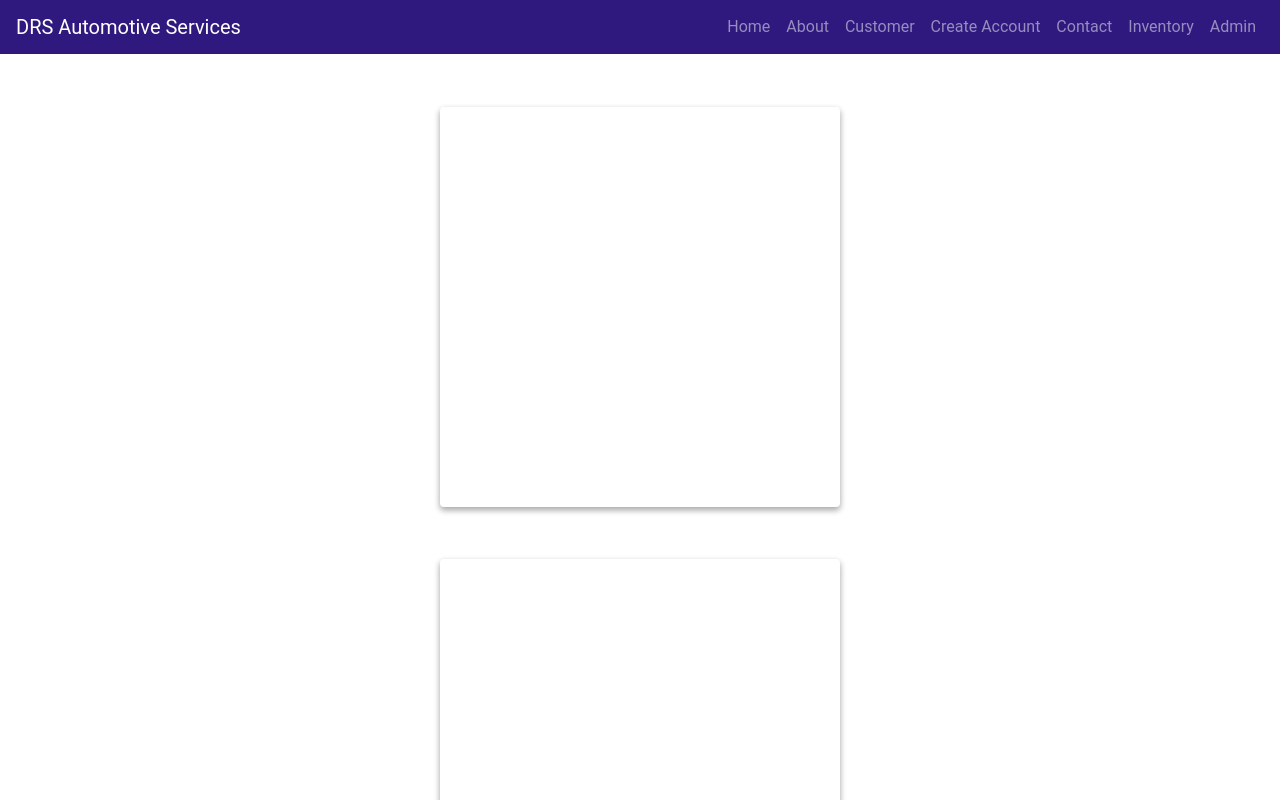
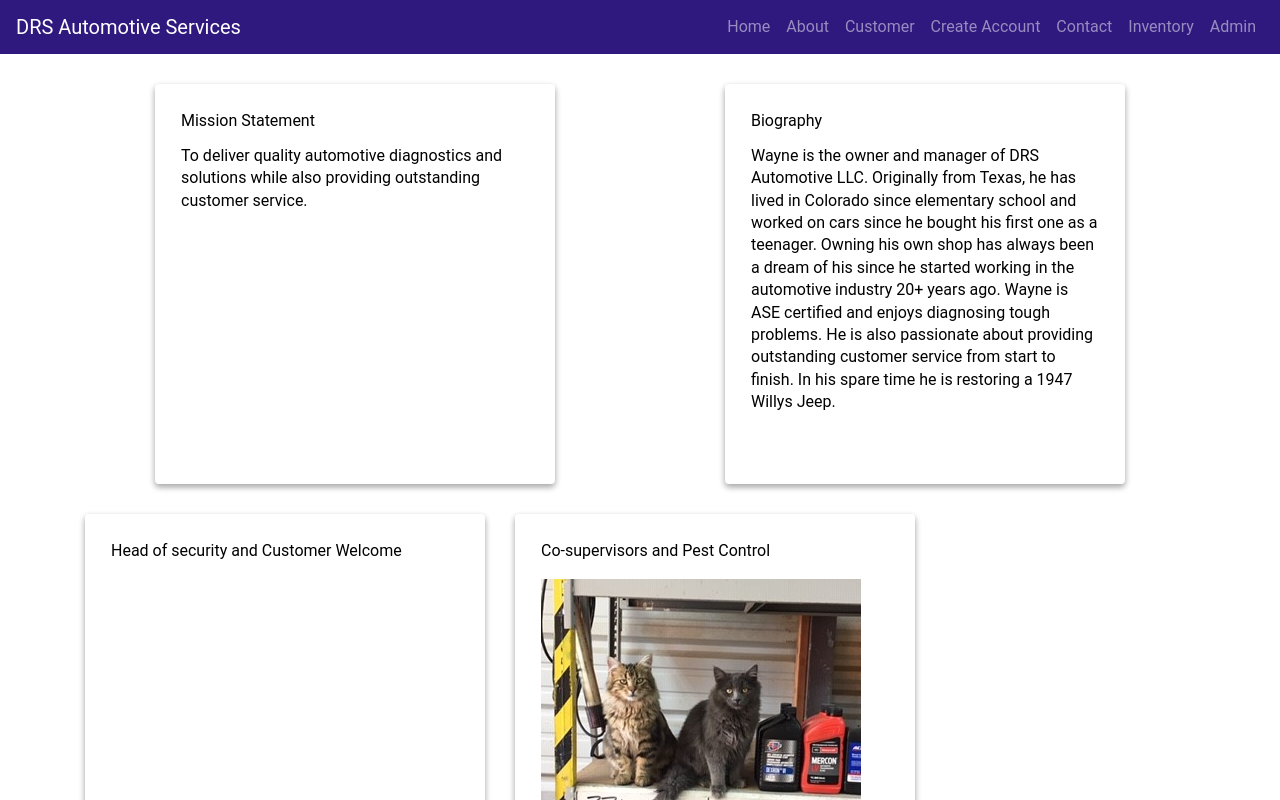
Before and after one commit to Mike-Smith13067/drs-project-3, a React (Create React App) app in the folder client/: page /About in a window 1280 px wide. Shown: the top 800 px of the page. Built offline with nearby package versions, Linux system fonts and the light colour scheme.

Commit message:
working about page

```diff
--- a/client/src/App.js
+++ b/client/src/App.js
@@ -32,7 +32,7 @@ class HomePage extends Component {
               <Route exact path="/Customer">
                 <Customer />
               </Route>
-              <Route exact path="/Authentication/CustomerCreate">
+              <Route exact path="/Authentication">
                 <CustomerCreate />
               </Route>
               <Route exact path="/Inventory">
--- a/client/src/components/Card/Card.js
+++ b/client/src/components/Card/Card.js
@@ -3,11 +3,13 @@ import React from "react";
 import "./style.css";
 
 function Card(props) {
+  console.log(props.text);
   return (
     <div className="card">
       <div className="card-body">
-        <p className="card-text">
-        </p>
+        <p className="card-title">{props.text.title}</p>
+        <p className="card-text">{props.text.text}</p>
+        <p className="card-image">{props.text.image}</p>
       </div>
     </div>
   );
--- a/client/src/components/Card/style.css
+++ b/client/src/components/Card/style.css
@@ -17,3 +17,15 @@
     left: 25%;
     top: 25%;
   }
+
+  .card-text{
+    color:black;
+  }
+
+  .card-title{
+    color:black;
+  }
+
+  .card-image{
+    color:black;
+  }
--- a/client/src/components/pages/About/About.js
+++ b/client/src/components/pages/About/About.js
@@ -1,32 +1,51 @@
 import React, { Component } from "react";
 import Card from "../../Card/Card";
+import Row from "../../Row";
 
-const missionStatement = "To deliver quality automotive diagnostics and solutions while also providing outstanding customer service."
-const bio = "Wayne is the owner and manager of DRS Automotive LLC. Originally from Texas, he has lived in Colorado since elementary school and worked on cars since he bought his first one as a teenager. Owning his own shop has always been a dream of his since he started working in the automotive industry 20+ years ago. Wayne is ASE certified and enjoys diagnosing tough problems. He is also passionate about providing outstanding customer service from start to finish. In his spare time he is restoring a 1947 Willys Jeep."
-const casey = "Head of security"
-const church = "Co-supervisor and Pest Control"
-const snook = "Co-supervisor and Pest Control"
+const Image = require("./images/churchandsnook.jpg")
+const missionStatement = {
+  title: "Mission Statement",
+  image: '',
+  text: "To deliver quality automotive diagnostics and solutions while also providing outstanding customer service."};
+const bio = {
+  title: "Biography",
+  text: "Wayne is the owner and manager of DRS Automotive LLC. Originally from Texas, he has lived in Colorado since elementary school and worked on cars since he bought his first one as a teenager. Owning his own shop has always been a dream of his since he started working in the automotive industry 20+ years ago. Wayne is ASE certified and enjoys diagnosing tough problems. He is also passionate about providing outstanding customer service from start to finish. In his spare time he is restoring a 1947 Willys Jeep."
+};
+const casey = {
+  title: "Head of security and Customer Welcome",
+  image: "",
+  text: ""
+};
+const churchAndSnook = {
+  title: "Co-supervisors and Pest Control",
+  image: <img src={Image}></img>,
+
+  text: ""
+};
 
 class About extends Component {
   componentDidMount() { }
   render() {
     return (
       <div className="container">
-          <div className="col-sm">A
-            <Card text={missionStatement} />
-          </div>
-          <div className="col-sm">B
-            <Card text={bio} />
+        <Row>
+          <div className="col-sm">
+            <Card text={missionStatement}/>
           </div>
           <div className="col-sm">
-            <Card card-text={casey} />
+            <Card text={bio}/>
+          </div>
+          </Row>
+          <Row>
+          <div className="col-sm">
+            <Card text={casey}/>
           </div>
           <div className="col-sm">
-            <Card text={church} />
+            <Card text={churchAndSnook} />
           </div>
           <div className="col-sm">
-            <Card text={snook} />
           </div>
+          </Row>
       </div >
     )
 
--- a/client/src/index.css
+++ b/client/src/index.css
@@ -19,7 +19,7 @@
 body {
   font-family: 'Roboto', sans-serif;
   background:#fff;
-  color: #fff;
+  color: lightpink;
   line-height: 1.4;
 }
 
```
Also changed, not shown: client/src/components/pages/About/images/churchandsnook.jpg (added).
